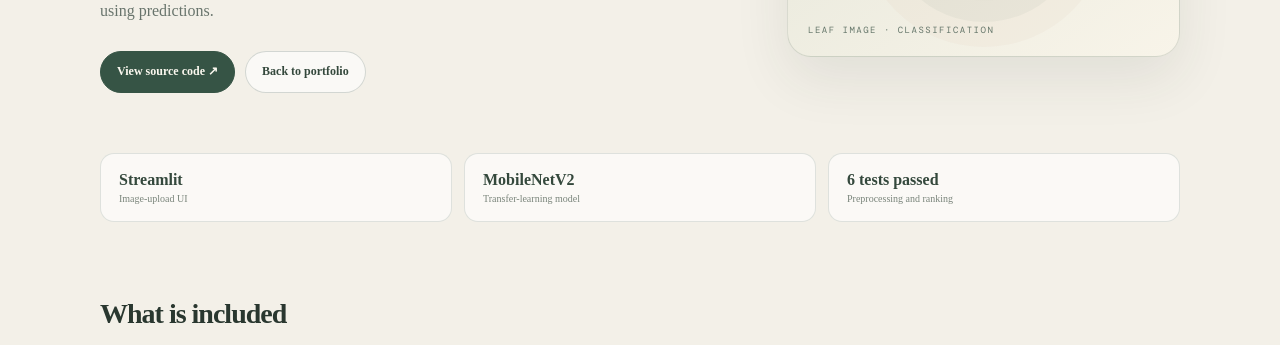
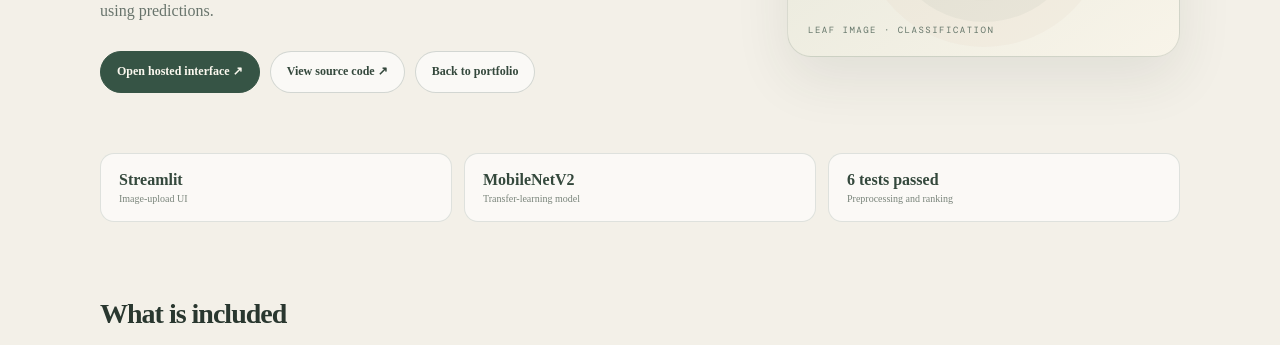
Before and after one commit to tullurinani/nani26-portfolio, a plain HTML site: page projects/paddy-crop-disease-detection/index.html in a window 1280 px wide. Shown: the part 409-754 px from the top of the page. Drawn offline with nearby package versions, Linux system fonts and the light colour scheme.

Commit message:
Link the deployed Paddy demo from its project page

```diff
--- a/projects/paddy-crop-disease-detection/index.html
+++ b/projects/paddy-crop-disease-detection/index.html
@@ -24,7 +24,8 @@
         <h1>Paddy Crop Disease <span class="project-gradient">Detection.</span></h1>
         <p class="project-lead">A rice-leaf classification project with a clean Streamlit upload interface and a TensorFlow MobileNetV2 transfer-learning pipeline. Add a labelled dataset and train your own model before using predictions.</p>
         <div class="project-actions">
-          <a class="project-btn" href="https://github.com/tullurinani/nani26-portfolio/tree/main/projects/paddy-crop-disease-detection" target="_blank" rel="noopener noreferrer">View source code ↗</a>
+          <a class="project-btn" href="https://paddy.nani.shop" target="_blank" rel="noopener noreferrer">Open hosted interface ↗</a>
+          <a class="project-btn secondary" href="https://github.com/tullurinani/nani26-portfolio/tree/main/projects/paddy-crop-disease-detection" target="_blank" rel="noopener noreferrer">View source code ↗</a>
           <a class="project-btn secondary" href="/">Back to portfolio</a>
         </div>
       </div>
@@ -72,7 +73,7 @@ streamlit run app.py</pre>
       <p class="project-section-intro">Training creates a model file and class-name metadata in the models folder. The first training run downloads MobileNetV2 ImageNet weights, so an internet connection is needed unless those weights are already cached.</p>
     </section>
 
-    <div class="project-notice"><strong>Model status:</strong> This repository does not include a labelled rice-leaf dataset or trained model weights. The six automated tests validate preprocessing, class-name loading and prediction ranking; they do not measure disease-classification accuracy. No 92% accuracy claim is made for this new implementation. Evaluate a trained model on a separate held-out test set before using it. This project is a learning aid, not an agronomic diagnosis or treatment recommendation.</div>
+    <div class="project-notice"><strong>Deployment status:</strong> The Streamlit interface is deployed at <a href="https://paddy.nani.shop">paddy.nani.shop</a>; the custom domain is waiting for DNS verification. This hosted interface does not include a trained model. This repository does not include a labelled rice-leaf dataset or trained model weights. The six automated tests validate preprocessing, class-name loading and prediction ranking; they do not measure disease-classification accuracy. No 92% accuracy claim is made for this new implementation. Evaluate a trained model on a separate held-out test set before using it. This project is a learning aid, not an agronomic diagnosis or treatment recommendation.</div>
   </main>
   <footer class="project-footer"><span>© <span id="year"></span> Nani Tulluri</span><a href="https://github.com/tullurinani/nani26-portfolio/tree/main/projects/paddy-crop-disease-detection" target="_blank" rel="noopener noreferrer">GitHub source ↗</a></footer>
 </div>
```
